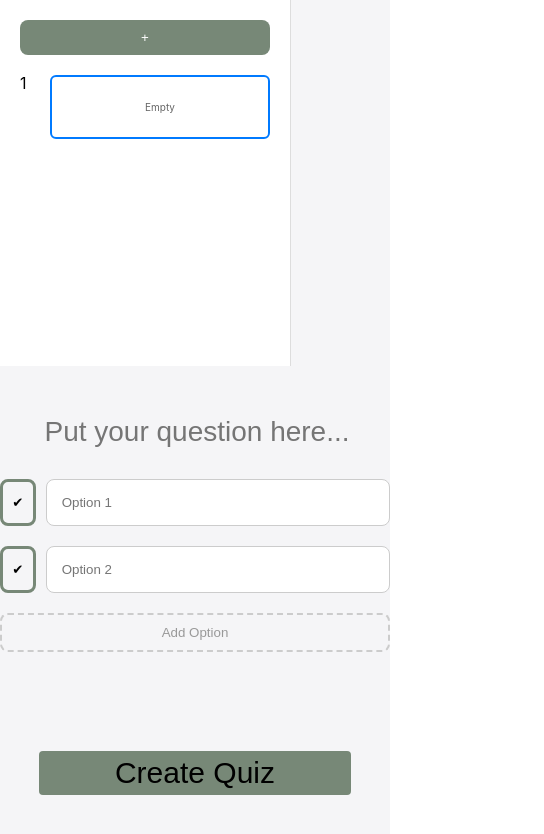
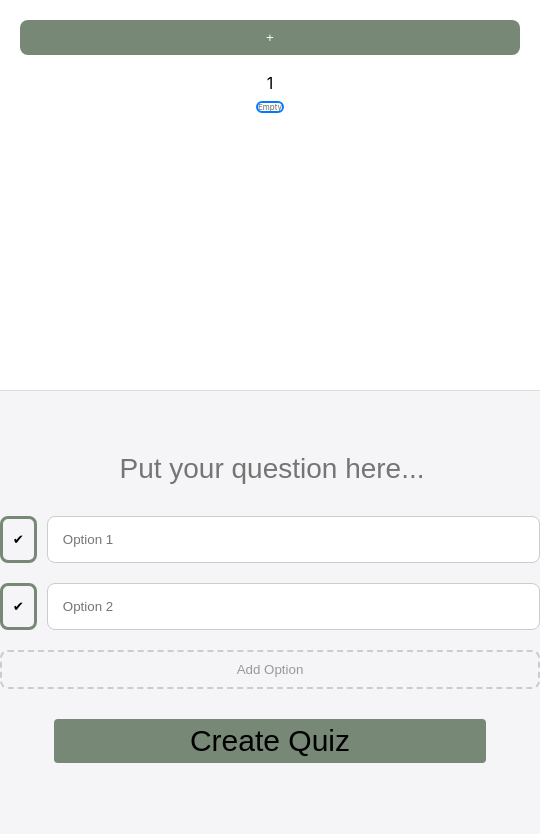
Before and after one commit to Sinonmn/quiz, a React (Vite) app: page /createQuiz in a window 390 px wide. Shown: the top 834 px of the page, 544 px wide, since content can reach past the window. Built offline with nearby package versions, Linux system fonts and the light colour scheme; no server answers.

Commit message:
ui: mobile adaptation for create quiz page

```diff
--- a/src/pages/CreateQuiz/CreateQuiz.css
+++ b/src/pages/CreateQuiz/CreateQuiz.css
@@ -149,6 +149,12 @@ form {
   color: #999;
   transition: all 0.4s ease-out;
 }
+.button-create-quiz {
+  display: flex;
+  justify-content: center;
+  width: 100%;
+  margin: 20px auto;
+}
 .add-option-button:hover {
   border-color: #787;
   color: #787;
@@ -168,3 +174,44 @@ form {
 .button-create-quiz:hover {
   background-color: #5a5;
 }
+
+@media (max-width: 1147px) {
+  .quiz-creator {
+    flex-direction: column;
+    background: none;
+  }
+  .quiz-creator__editor {
+    background-color: #f5f5f7;
+  }
+  .sidebar {
+    width: 500px;
+    margin: 0 auto;
+    display: flex;
+    flex-direction: column;
+    max-height: 350px;
+    flex: 1 1 100%;
+    border-right: none;
+    border-bottom: 1px solid #ddd;
+    overflow-x: auto;
+  }
+  .preview-box {
+    height: 50px;
+    font-size: 10px;
+  }
+  .slide-preview {
+    flex-direction: column;
+    align-items: center;
+    min-width: 80px;
+  }
+  .slide-preview span {
+    max-width: none;
+    width: auto;
+  }
+  .preview-box {
+    height: 40px;
+    font-size: 8px;
+  }
+  .button-create-quiz {
+    margin-top: 30px;
+  }
+}
--- a/src/pages/CreateQuiz/CreateQuiz.jsx
+++ b/src/pages/CreateQuiz/CreateQuiz.jsx
@@ -180,7 +180,6 @@ const CreateQuiz = () => {
                 </button>
               )}
             </div>
-          </form>
             <button
               type="button"
               className="button-create-quiz"
@@ -189,6 +188,7 @@ const CreateQuiz = () => {
             >
               {isSending ? "Creating..." : "Create Quiz"}
             </button>
+          </form>
         </main>
       </div>
     </>
```
Lines whose indentation alone changed are shown as unchanged.
